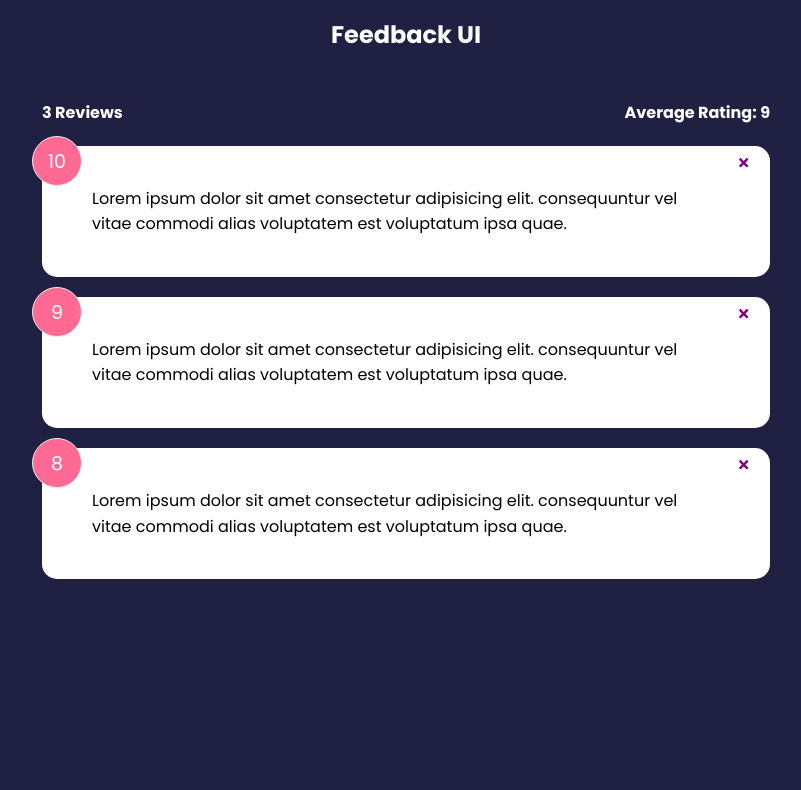
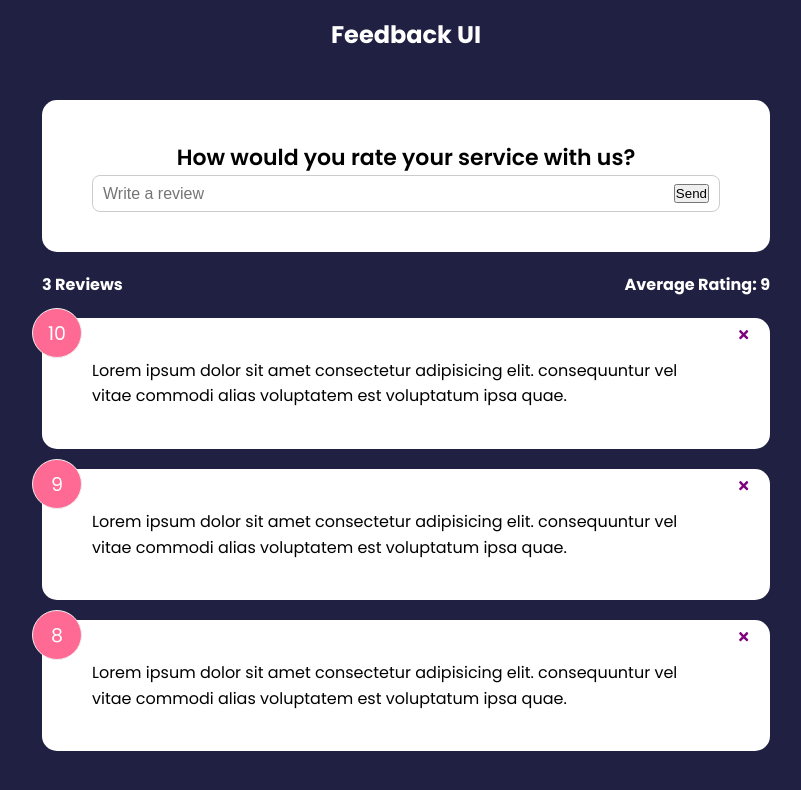
Before and after one commit to JoseIgnacioTapia/feedback-app, a React (Create React App) app: page / in a window 1280 px wide. Shown: the top 790 px of the page, without its empty margins (234-1035 px from the left). Built offline with nearby package versions, Linux system fonts and the light colour scheme; the HTML template or start-up script is replaced by a standard one.

Commit message:
Form Input & State

```diff
--- a/src/App.js
+++ b/src/App.js
@@ -1,4 +1,5 @@
 import { useState } from 'react';
+import FeedbackForm from './components/FeedbackForm';
 import FeedbackList from './components/FeedbackList';
 import FeedbackStats from './components/FeedbackStats';
 
@@ -18,6 +19,7 @@
     <>
       <Header />
       <div className="container">
+        <FeedbackForm />
         <FeedbackStats feedback={feedback} />
         <FeedbackList feedback={feedback} handleDelete={deleteFeedback} />
       </div>
--- /dev/null
+++ b/src/components/FeedbackForm.jsx
@@ -0,0 +1,30 @@
+import { useState } from 'react';
+import Card from './shared/Card';
+
+function FeedbackForm() {
+  const [text, setText] = useState('');
+
+  const handleTextChange = e => {
+    setText(e.target.value);
+  };
+
+  return (
+    <Card>
+      <form>
+        <h2>How would you rate your service with us?</h2>
+        {/* @todo - rating select component */}
+        <div className="input-group">
+          <input
+            onChange={handleTextChange}
+            type="text"
+            placeholder="Write a review"
+            value={text}
+          />
+          <button type="submit">Send</button>
+        </div>
+      </form>
+    </Card>
+  );
+}
+
+export default FeedbackForm;
```
